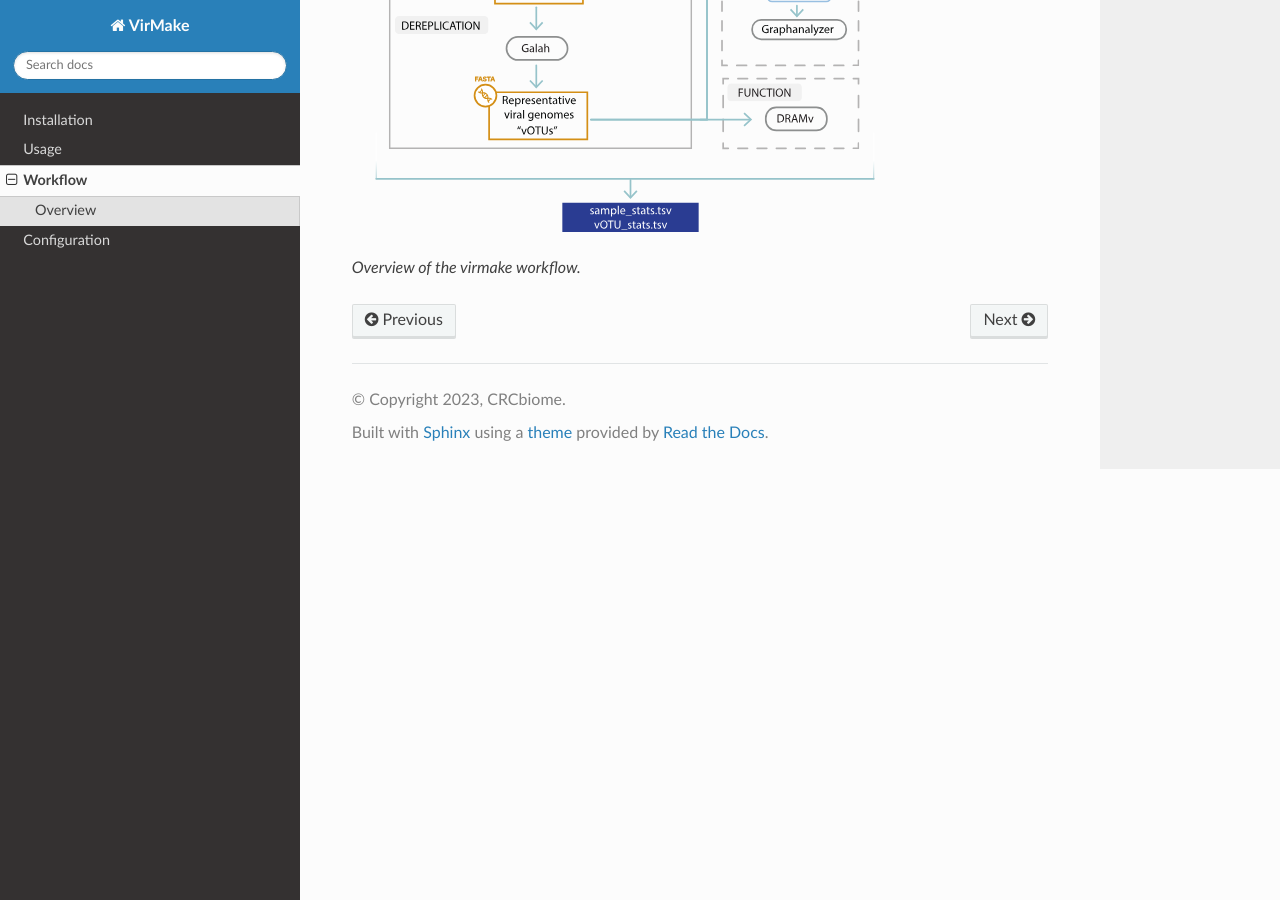
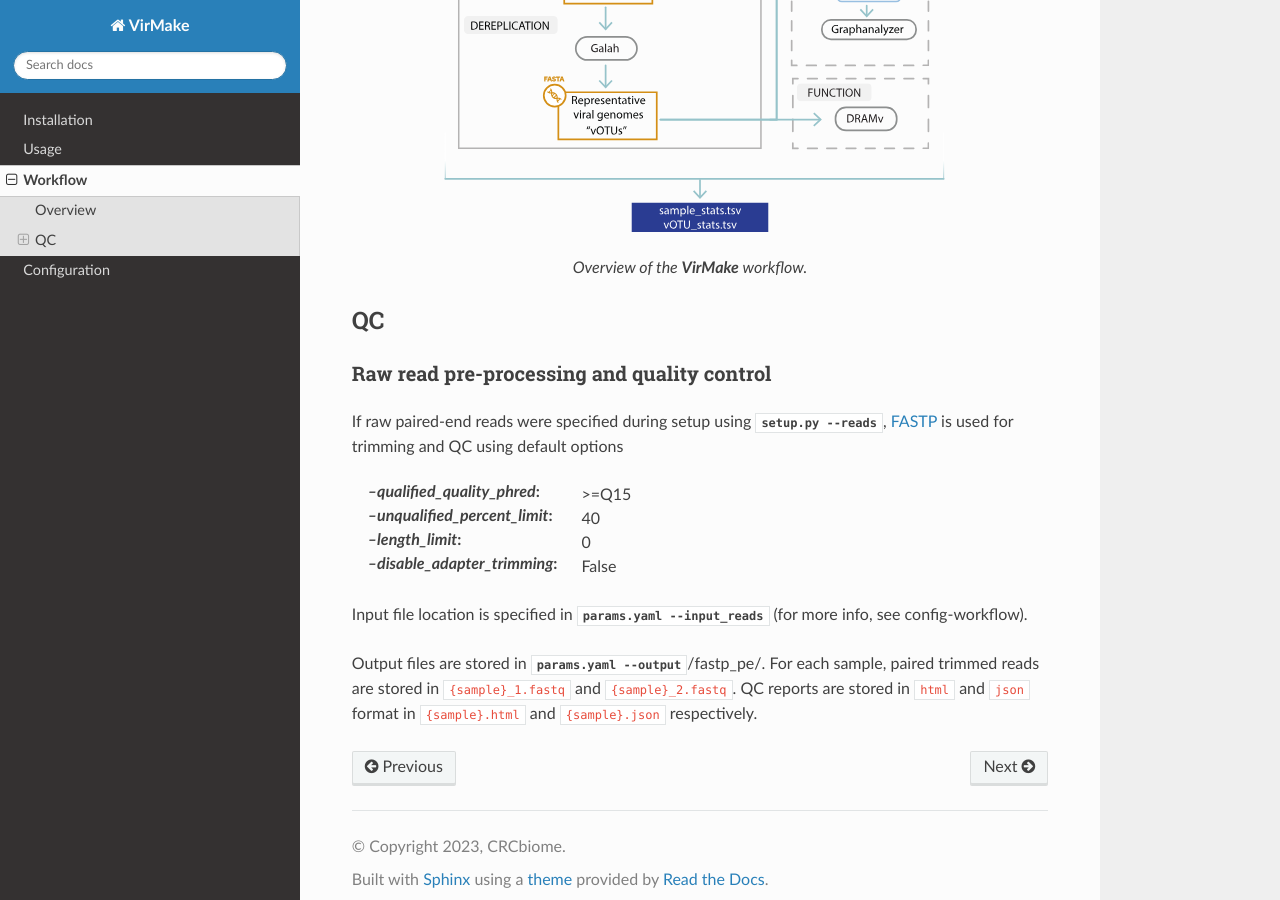
Before and after one commit to sverre-branders/rtd-virmake-test, a Sphinx documentation site: the page built from docs/source/workflow.rst, in a window 1280 px wide and 900 px high, scrolled down 681 px. Built offline with Sphinx 7.4.7 and the Read the Docs theme 3.1.0, drawn with Linux system fonts in a browser that asks for light colours.

Commit message:
Added documentation for fastp

```diff
--- a/docs/source/workflow.rst
+++ b/docs/source/workflow.rst
@@ -8,7 +8,33 @@ Overview
 --------
 
 .. figure:: /_static/workflow-overview.svg
-   :alt: Workflow diagram
-   :width: 80%
+    :alt: Workflow diagram
+    :width: 80%
+    :align: center
 
-   Overview of the virmake workflow.
+    Overview of the **VirMake** workflow.
+
+QC
+--
+
+Raw read pre-processing and quality control
+^^^^^^^^^^^^^^^^^^^^^^^^^^^^^^^^^^^^^^^^^^^
+
+..  NOTE! fastp has 1 thread hardcoded
+
+If raw paired-end reads were specified during setup using
+:option:`setup.py --reads`, `FASTP <https://github.com/OpenGene/fastp>`_ is used
+for trimming and QC using default options
+
+:`--qualified_quality_phred`: >=Q15
+:`--unqualified_percent_limit`: 40
+:`--length_limit`: 0
+:`--disable_adapter_trimming`: False
+
+Input file location is specified in :option:`params.yaml --input_reads` (for
+more info, see :ref:`config-workflow`).
+
+Output files are stored in :option:`params.yaml --output`/fastp_pe/. For each
+sample, paired trimmed reads are stored in ``{sample}_1.fastq`` and
+``{sample}_2.fastq``. QC reports are stored in ``html`` and ``json`` format in
+``{sample}.html`` and ``{sample}.json`` respectively.
```
Also changed, not shown: docs/source/config.rst (+111 -3 lines).
